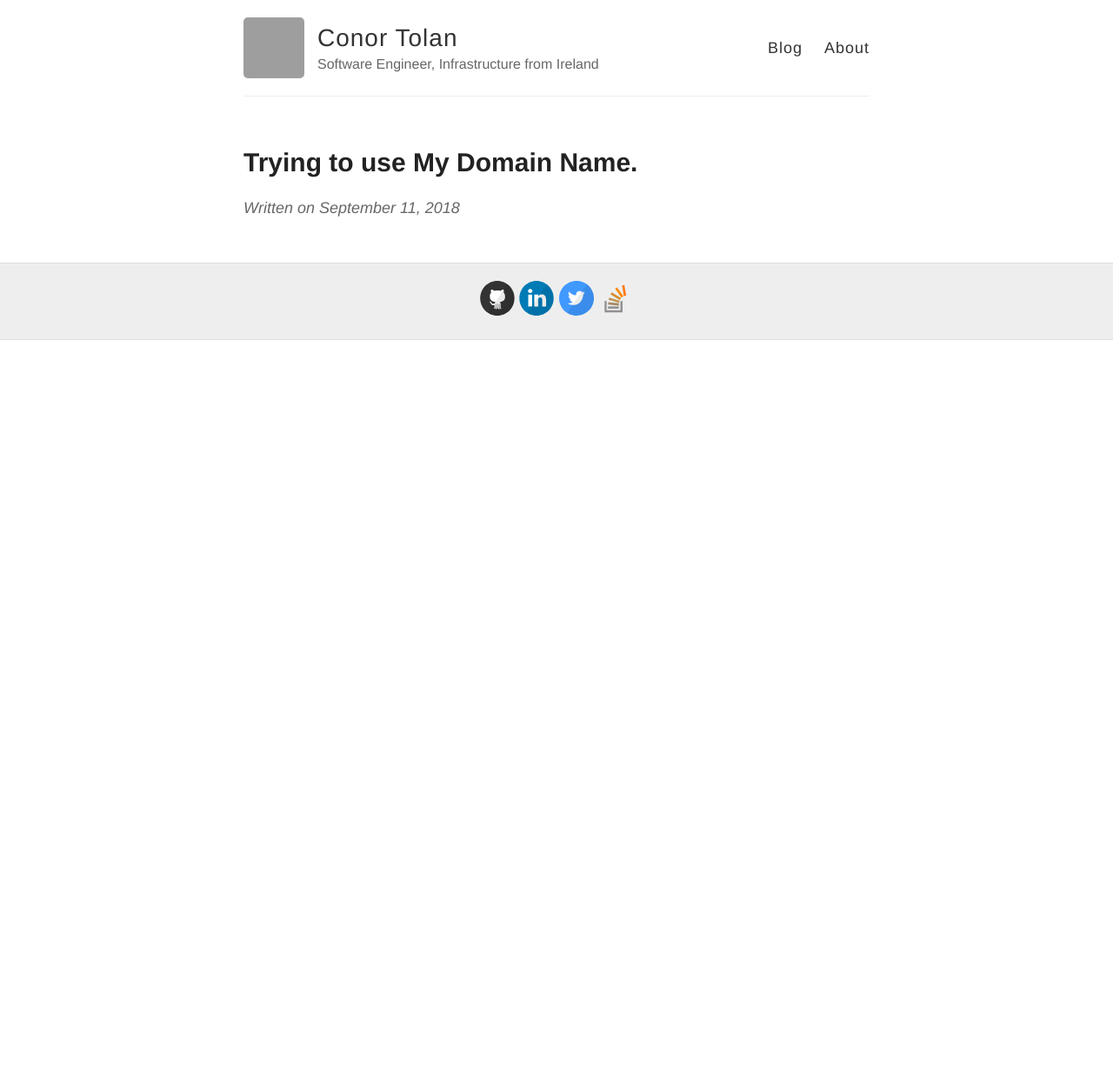
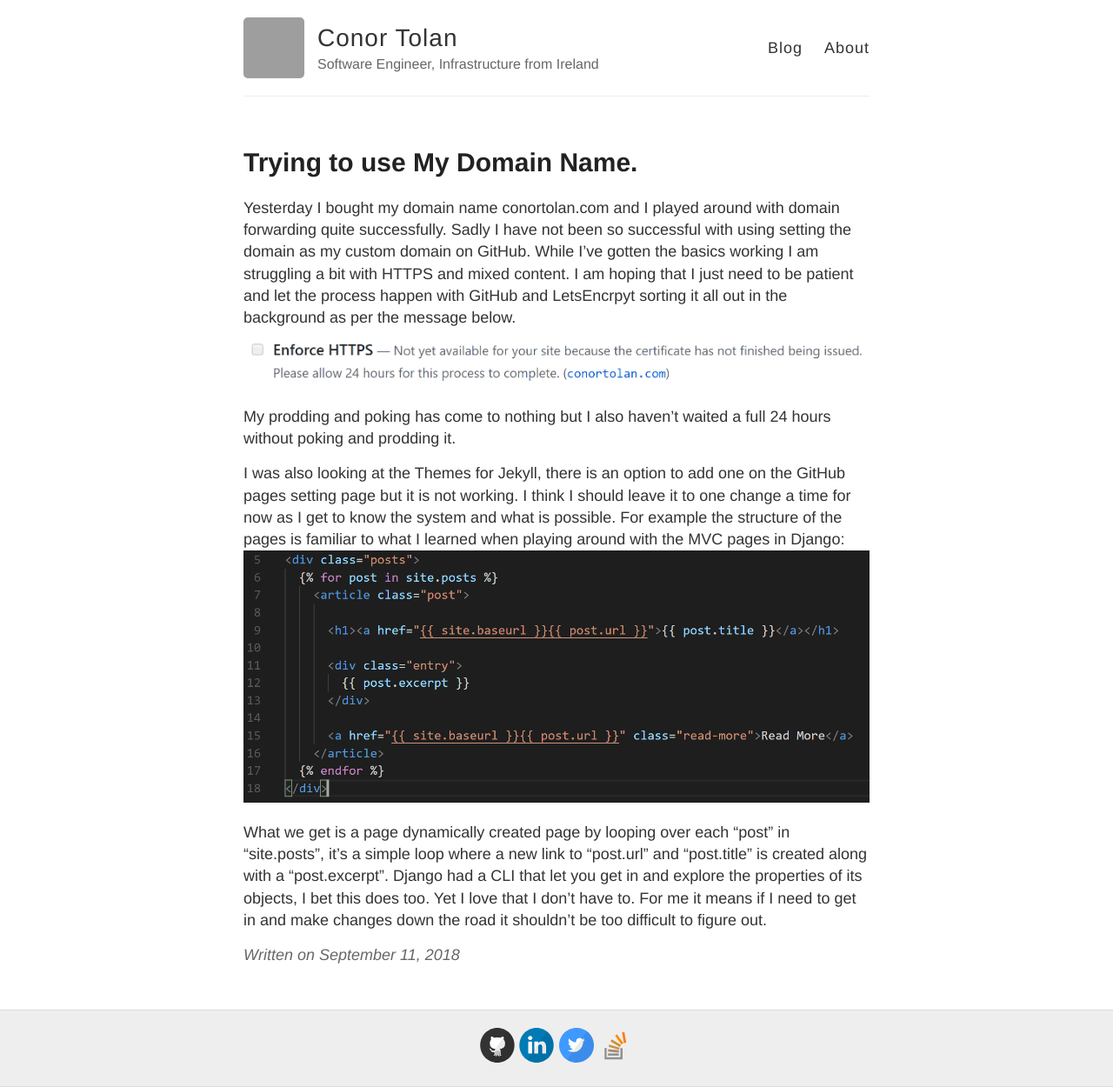
Before and after one commit to ctolan/ctolan.github.io, a Jekyll site: the page built from _posts/2018-9-11-Trying-to-use-my-domain-name.md, in a window 1280 px wide. Shown: the whole page at 87% size. Built offline with Jekyll 4.4.1, drawn with Linux system fonts in a browser that asks for light colours; comment, search, counter and statistics services are not loaded; before the commit the page ends 900 px from its top, so only the background shows below that; grey boxes are pictures that could not be loaded.

Commit message:
Completed first pass at body of todays post. Including new index image.

```diff
--- a/_posts/2018-9-11-Trying-to-use-my-domain-name.md
+++ b/_posts/2018-9-11-Trying-to-use-my-domain-name.md
@@ -3,3 +3,13 @@ layout: post
 title:  "Trying to use My Domain Name."
 date:   2018-09-11 14:56:31 +0100
 ---
+
+Yesterday I bought my domain name conortolan.com and I played around with domain forwarding quite successfully. Sadly I have not been so successful with using setting the domain as my custom domain on GitHub. While I’ve gotten the basics working I am struggling a bit with HTTPS and mixed content. I am hoping that I just need to be patient and let the process happen with GitHub and LetsEncrpyt sorting it all out in the background as per the message below.
+![GitHub HTTPS image]({{ site.url }}/images/GitHubHTTPS.PNG)
+
+My prodding and poking has come to nothing but I also haven’t waited a full 24 hours without poking and prodding it.
+
+I was also looking at the Themes for Jekyll, there is an option to add one on the GitHub pages setting page but it is not working. I think I should leave it to one change a time for now as I get to know the system and what is possible. For example the structure of the pages is familiar to what I learned when playing around with the MVC pages in Django:
+![Index.html image]({{ site.url }}/images/index.html.PNG)
+
+What we get is a page dynamically created page by looping over each “post” in “site.posts”, it’s a simple loop where a new link to “post.url” and “post.title” is created along with a “post.excerpt”. Django had a CLI that let you get in and explore the properties of its objects, I bet this does too. Yet I love that I don’t have to. For me it means if I need to get in and make changes down the road it shouldn’t be too difficult to figure out.
```
Also changed, not shown: images/index.html.PNG (added).
